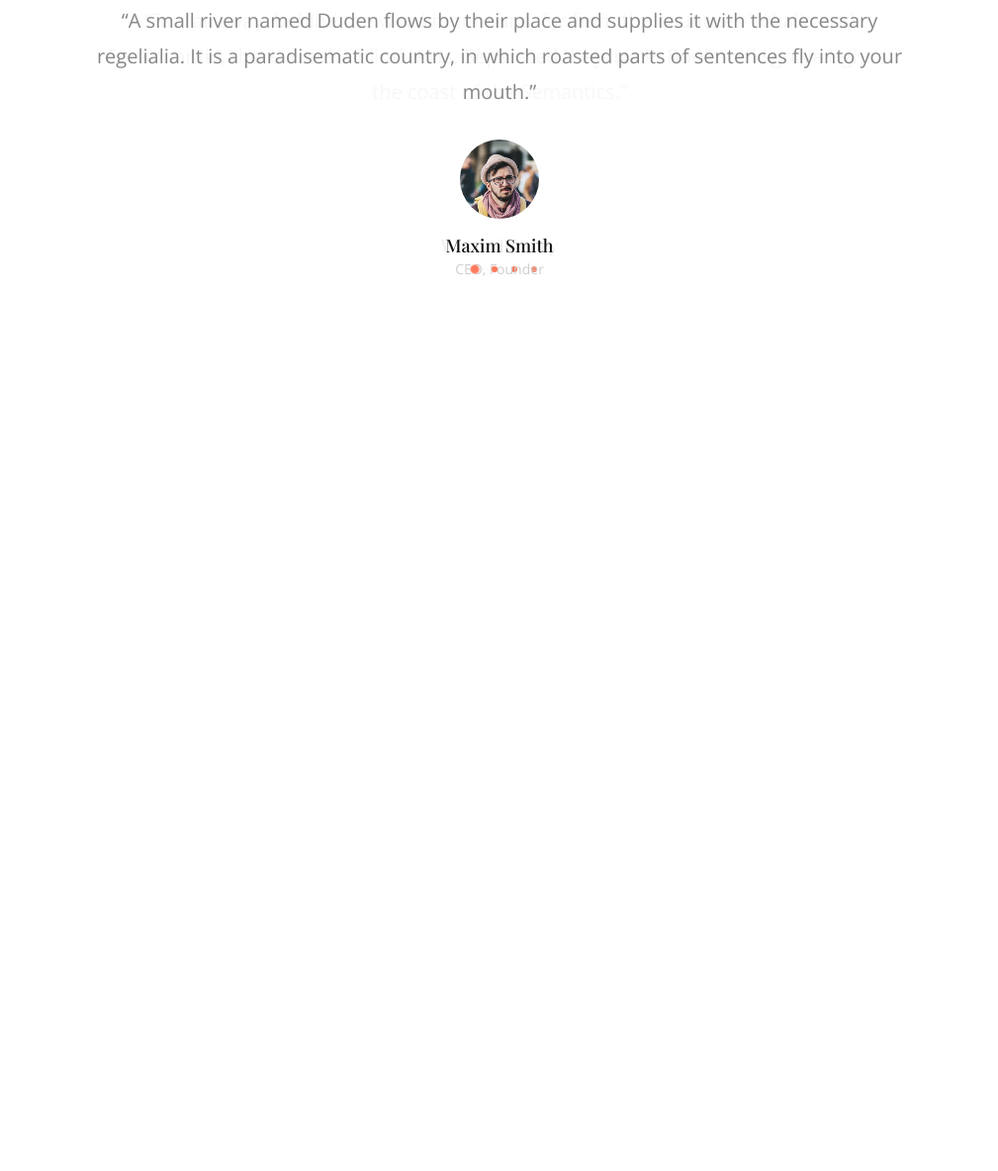
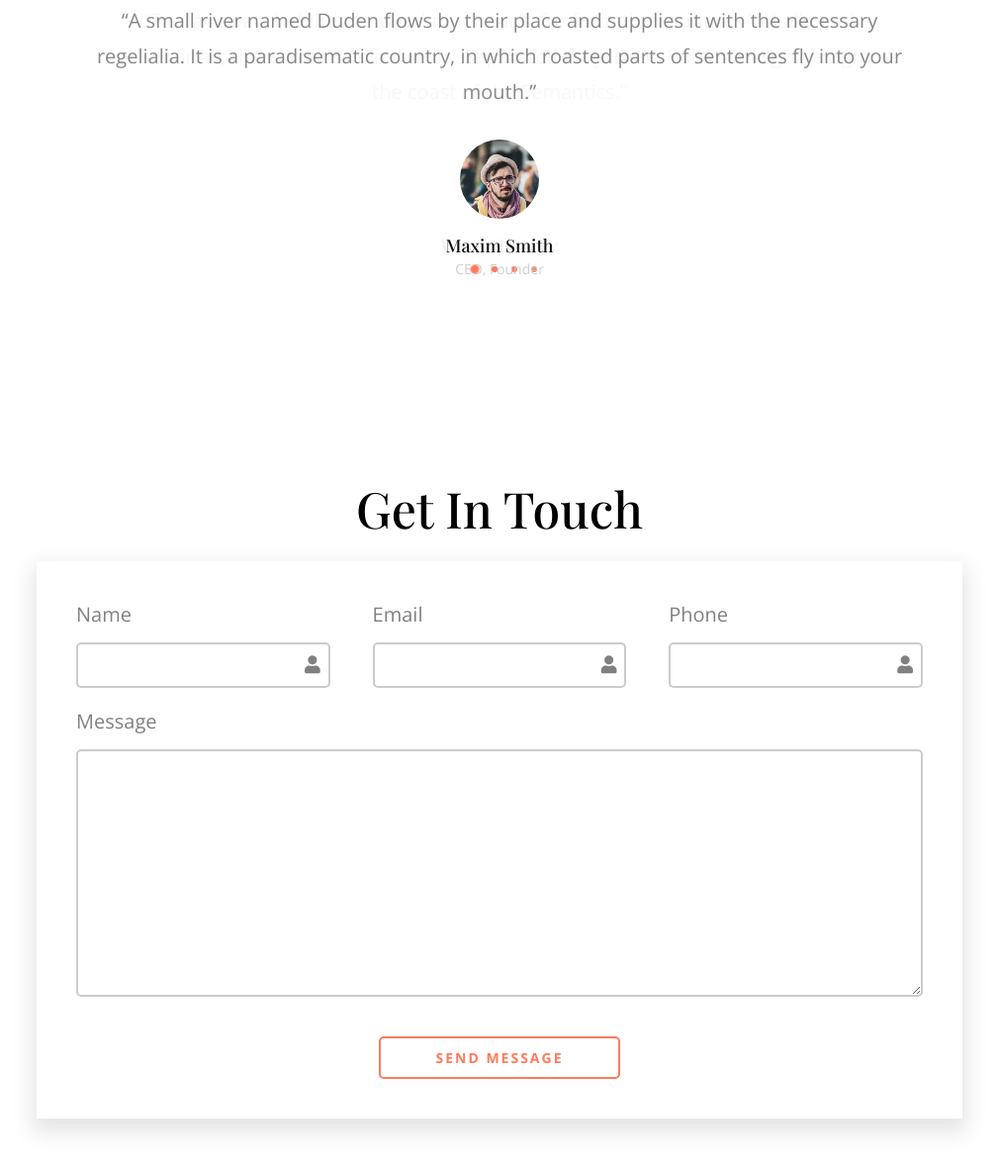
Before and after one commit to Maakoos/Project2, a website built with webpack: page index.html in a window 1280 px wide. Shown: the part 7893-9076 px from the top of the page at 99% size, without its empty margins (135-1144 px from the left). Before the commit the page ends 8273 px from the top, so only its background shows below. Built offline with nearby package versions, Linux system fonts and the light colour scheme.

Commit message:
add get in touch section, some changes in components: form and button

```diff
--- a/index.html
+++ b/index.html
@@ -525,5 +525,38 @@
         </div>
       </div>
     </section>
+
+    <!-- Get in Touch -->
+    <section class="touch">
+      <div class="container">
+        <h2 class="heading heading--center">Get In Touch</h2>
+        <form action="submit" class="form">
+          <div class="form__field">
+            <label for="name" class="form__label">Name</label>
+            <input type="text" name="" id="name" class="form__input" />
+            <span class="form__icon fas fa-user"></span>
+          </div>
+          <div class="form__field">
+            <label for="email" class="form__label">Email</label>
+            <input type="email" name="" id="email" class="form__input" />
+            <span class="form__icon fas fa-user"></span>
+          </div>
+          <div class="form__field">
+            <label for="phone" class="form__label">Phone</label>
+            <input type="tel" name="" id="phone" class="form__input" />
+            <span class="form__icon fas fa-user"></span>
+          </div>
+          <div class="form__field form__field--message">
+            <label for="message" class="form__label">Message</label>
+            <textarea
+              name=""
+              id="message"
+              class="form__input form__input--message"
+            ></textarea>
+          </div>
+          <button class="button button--form">Send Message</button>
+        </form>
+      </div>
+    </section>
   </body>
 </html>
--- a/src/scss/components/_button.scss
+++ b/src/scss/components/_button.scss
@@ -22,7 +22,7 @@
 
   &--form {
     margin: 20px auto 0;
-    padding: 10px 60px;
+    padding: 10px 55px;
     color: $primaryColor;
     border-color: $primaryColor;
 
--- a/src/scss/components/_form.scss
+++ b/src/scss/components/_form.scss
@@ -22,6 +22,10 @@
     @media (min-width: 800px) {
       flex-basis: 30%;
     }
+
+    &--message {
+      flex-basis: 100%;
+    }
   }
 
   &__label {
@@ -37,6 +41,10 @@
     border: 2px solid #cccccc;
     border-radius: 5px;
     outline-color: $primaryColor;
+
+    &--message {
+      height: 250px;
+    }
   }
 
   &__icon {
```
